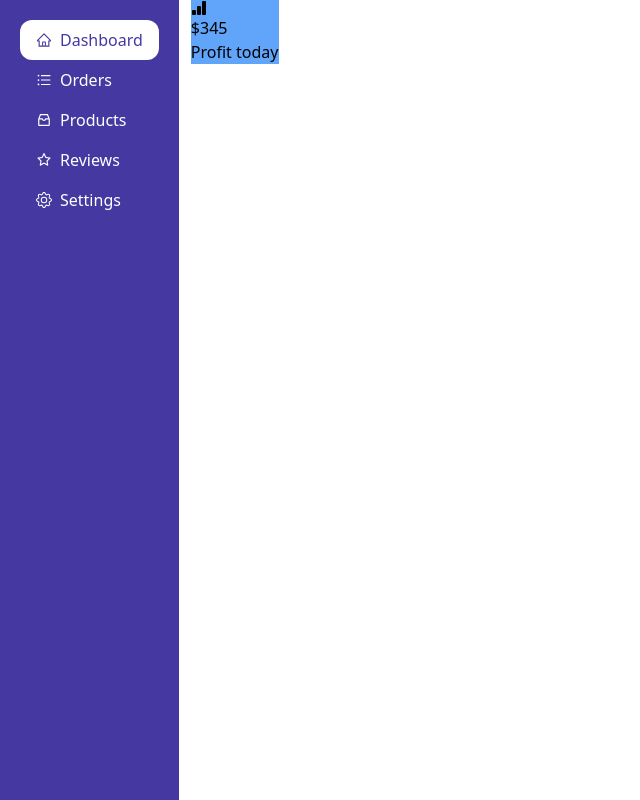
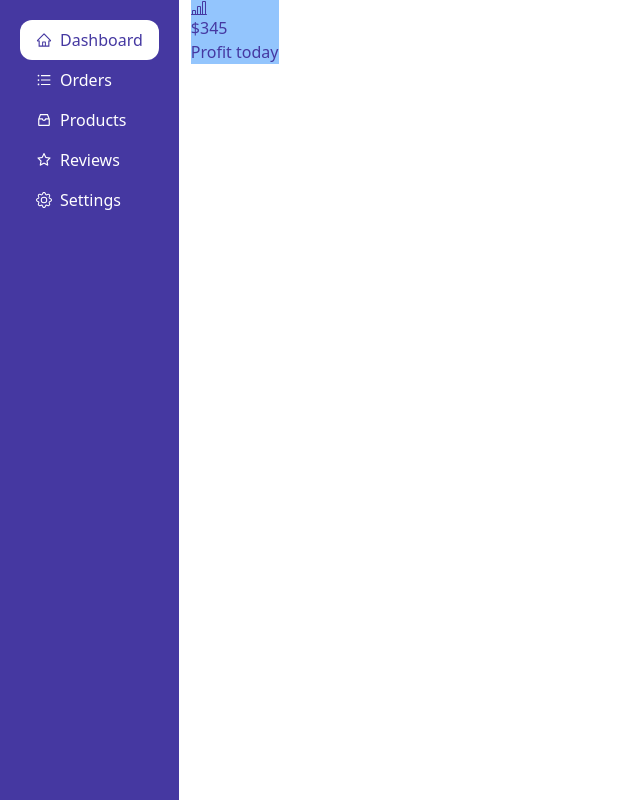
Before and after one commit to gift56/dashboard, a React (Vite) app: page / in a window 1280 px wide. Shown: the whole page, without its empty margins (0-640 px from the left). Built offline with nearby package versions, Linux system fonts and the light colour scheme.

Commit message:
changed icon

```diff
--- a/src/components/DashboardContent/DashboardComponent.jsx
+++ b/src/components/DashboardContent/DashboardComponent.jsx
@@ -1,11 +1,11 @@
 import React from "react";
-import { BsBarChartFill } from "react-icons/bs";
+import { BsBarChartLine } from "react-icons/bs";
 
 const DashboardComponent = () => {
   return (
     <main>
-      <div className="bg-blue-400">
-        <BsBarChartFill />
+      <div className="bg-blue-300 text-primary">
+        <BsBarChartLine />
         <h2>$345</h2>
         <h3>Profit today</h3>
       </div>
```
